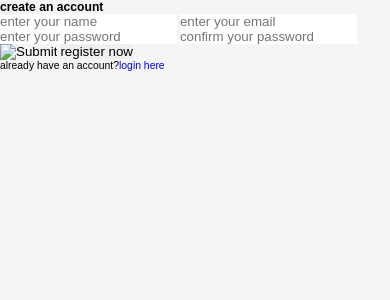
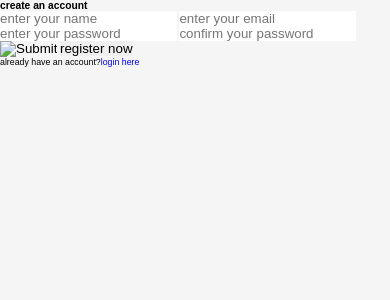
Before and after one commit to Raynnerkavulika/poultry-management-system, a PHP site: page /register.php in a window 390 px wide. Shown: the top 300 px of the page. Run offline with PHP 8.4, Linux system fonts and the light colour scheme.

Commit message:
Update style.css

```diff
--- a/style.css
+++ b/style.css
@@ -74,6 +74,8 @@
 
 @media (max-width:991px){
 
-
+   html{
+      font-size: 55%;
+   }
 
 }
```
